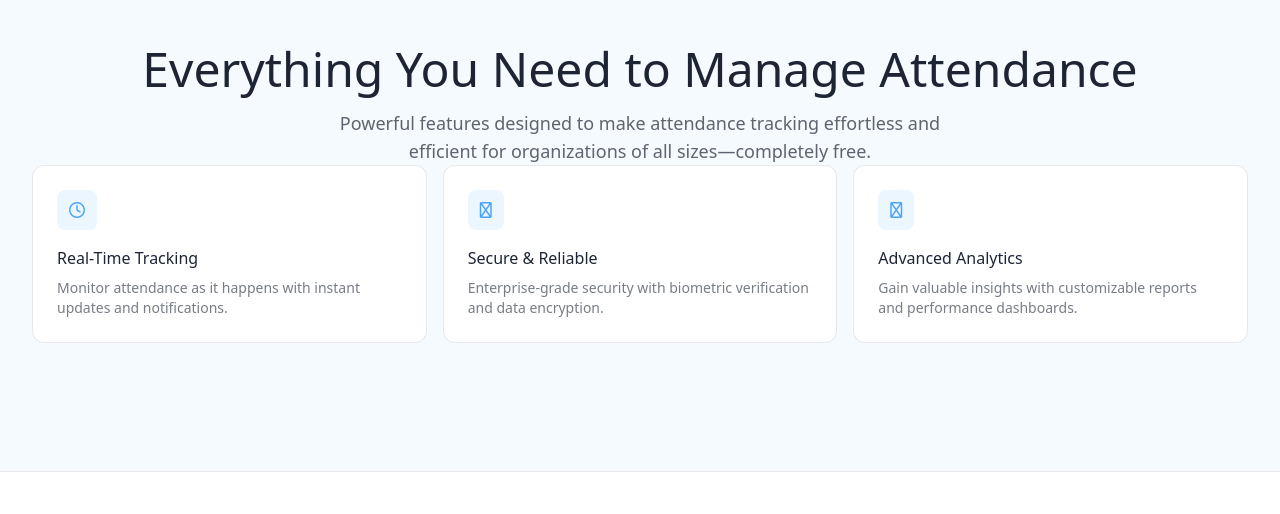
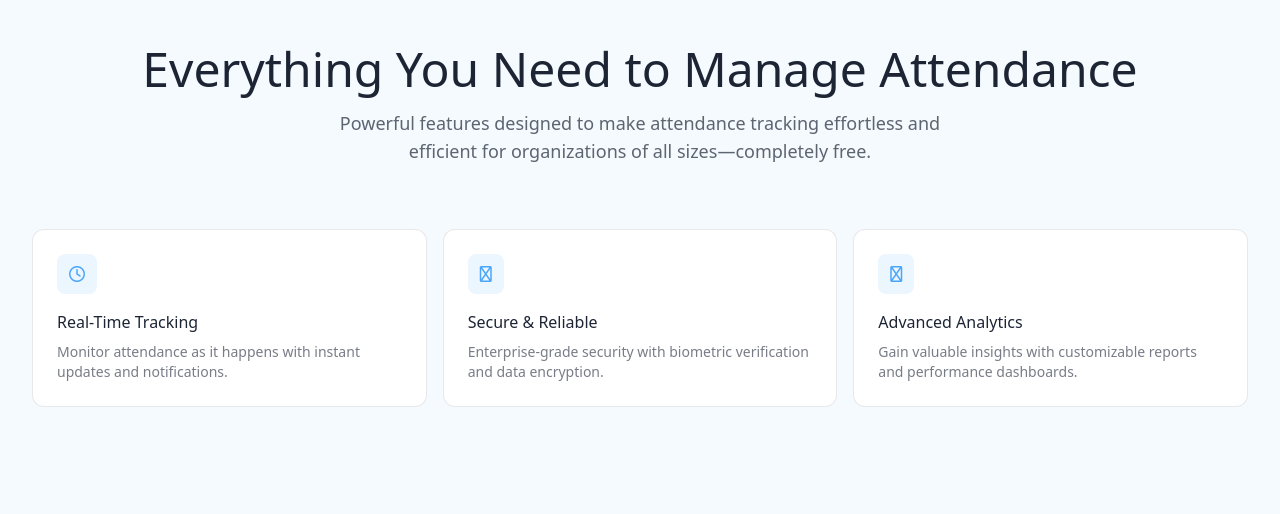
Before and after one commit to danny192168/Counton, a website: page index.html in a window 1280 px wide. Shown: the part 714-1228 px from the top of the page. Drawn offline with nearby package versions, Linux system fonts and the light colour scheme.

Commit message:
fixing this obvious marginala blemish on the features section

```diff
--- a/index.html
+++ b/index.html
@@ -182,8 +182,8 @@
             organizations of all sizes—completely free.
           </p>
         </div>
-        <div>
-          <div class="grid grid-cols-3 gap-4 mx-auto max-w-7xl">
+
+        <div class="mt-16 grid grid-cols-3 gap-4 mx-auto max-w-7xl">
           <div
             class="group rounded-xl border border-[#1d2535]/10 bg-white p-6 transition-all hover:border-[#4ba5fa]/30 hover:shadow-lg"
           >
@@ -222,7 +222,6 @@
             <p class="text-sm text-[#1d2535]/60">
               Gain valuable insights with customizable reports and performance dashboards.
             </p>
-            </div>
           </div>
         </div>
       </section>
```
Lines whose indentation alone changed are shown as unchanged.
